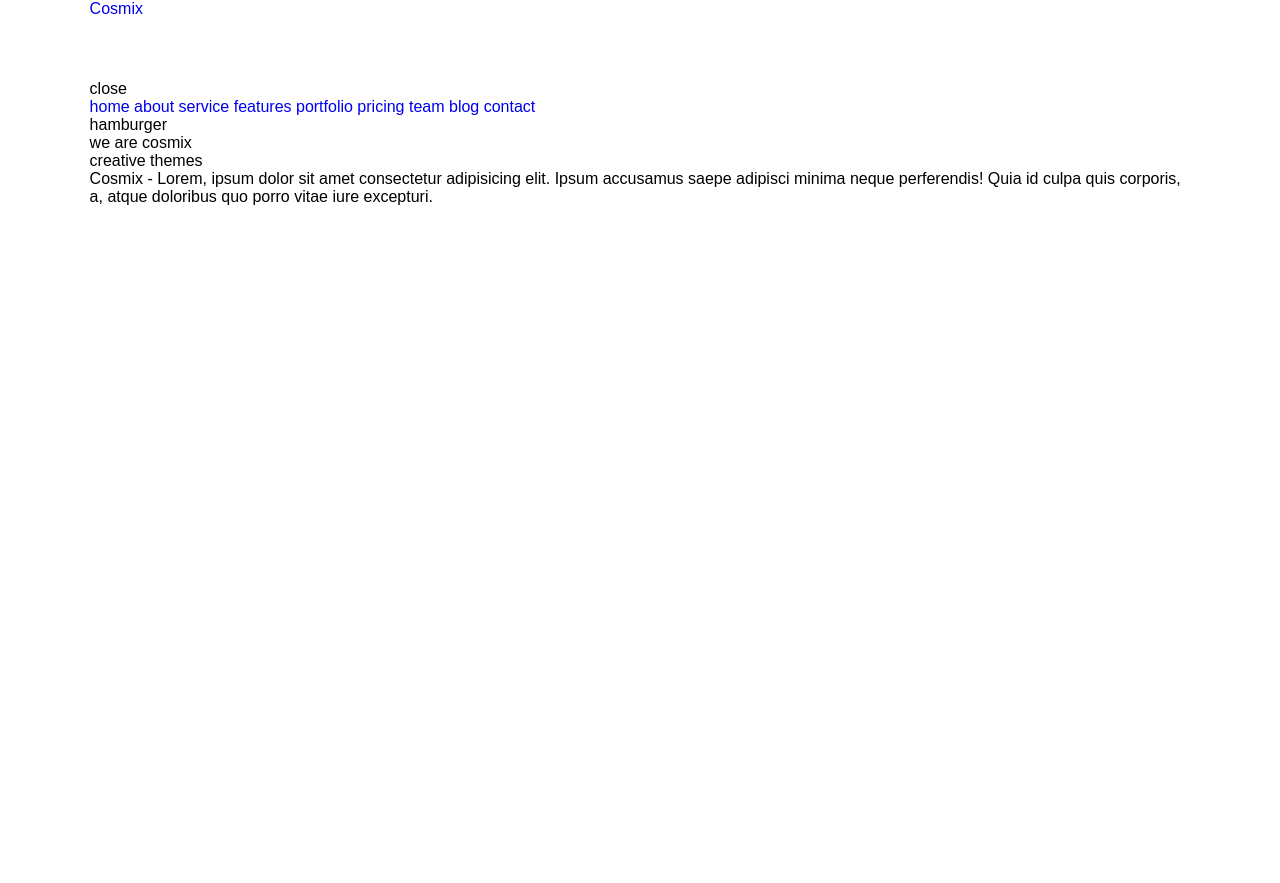
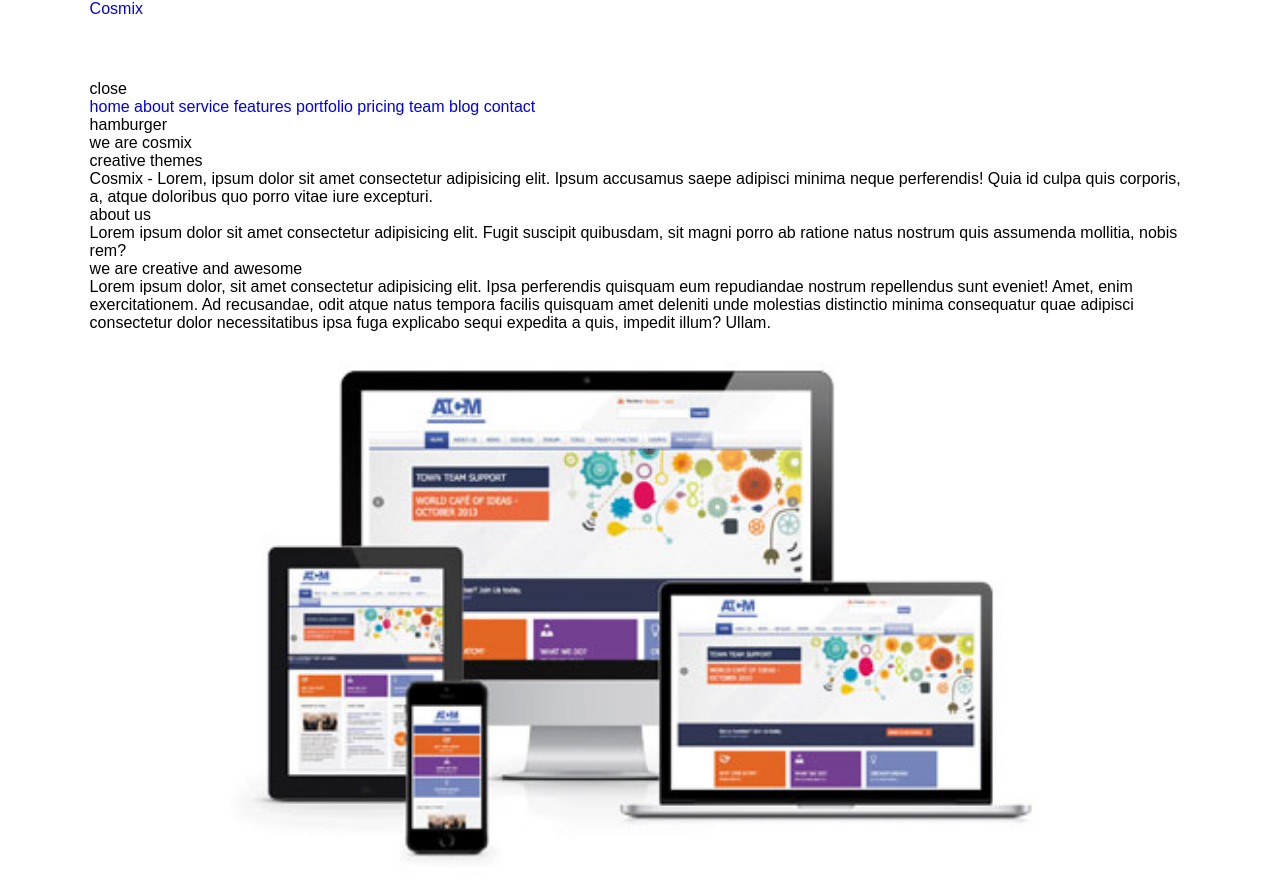
Before and after one commit to kashifaxioned/cosmix, a plain HTML site: page index.html in a window 1280 px wide. Before the commit the page ends 800 px from the top, so only its background shows below. Drawn offline with Linux system fonts and the light colour scheme.

Commit message:
about section started

```diff
--- a/index.html
+++ b/index.html
@@ -56,6 +56,7 @@
     <!--header section start-->
     <!--main section start-->
     <main>
+      <!-- banner section start -->
       <div class="banner">
         <div class="wrapper">
           <h2 class="banner-title">we are cosmix</h2>
@@ -65,6 +66,25 @@
           </p>
         </div>
       </div>
+      <!-- banner section end -->
+      <!-- about section start -->
+      <section id="about" class="about-us-section">
+        <div class="wrapper">
+          <h3 class="section-title">about us</h3>
+          <p class="section-info">Lorem ipsum dolor sit amet consectetur adipisicing elit. Fugit suscipit quibusdam, sit magni porro ab ratione natus nostrum quis assumenda mollitia, nobis rem?</p>
+          <div class="about-content">
+            <div class="about-text">
+              <p class="about-title">we are creative and awesome</p>
+              <p class="abput-info">Lorem ipsum dolor, sit amet consectetur adipisicing elit. Ipsa perferendis quisquam eum repudiandae nostrum repellendus sunt eveniet! Amet, enim exercitationem. Ad recusandae, odit atque natus tempora facilis quisquam amet deleniti unde molestias distinctio minima consequatur quae adipisci consectetur dolor necessitatibus ipsa fuga explicabo sequi expedita a quis, impedit illum? Ullam.</p>
+            </div>
+            <figure class="about-image">
+              <img src="assets/images/Aboutus/01.jpg" alt="About Image">
+            </figure>
+          </div>
+        </div>
+      </section>
+      <!-- about section end -->
+
     </main>
     <!--main section end-->
 
```
